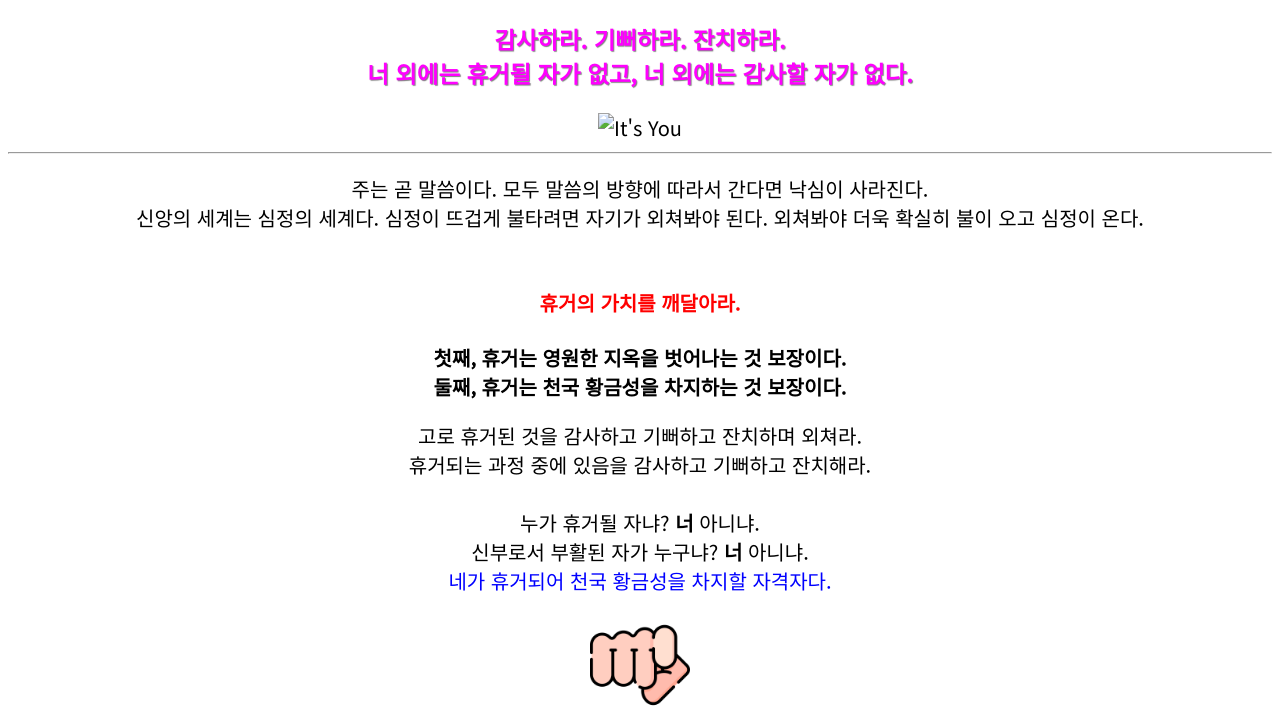
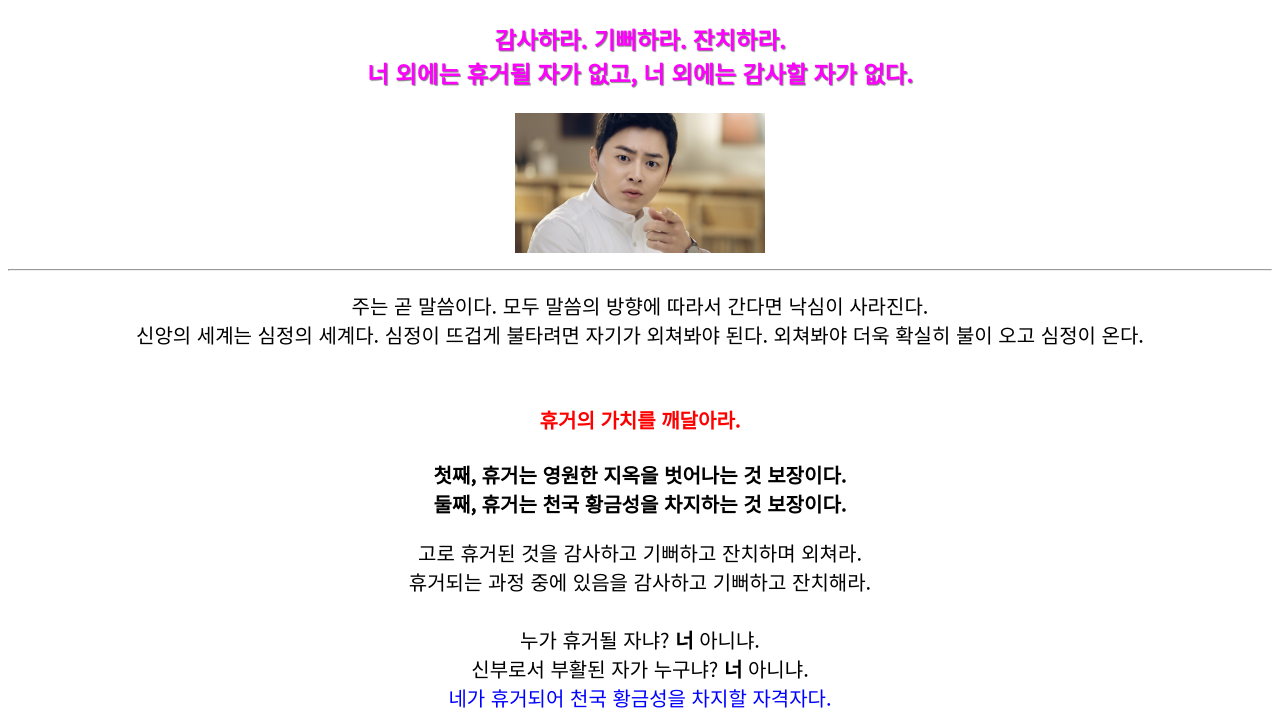
Before and after one commit to KingChovoKim/github.io, a plain HTML site: page index.html in a window 1280 px wide. Shown: the part 72-800 px from the top of the page. Drawn offline with Linux system fonts and the light colour scheme.

Commit message:
Update index.html

```diff
--- a/index.html
+++ b/index.html
@@ -26,7 +26,7 @@
 <h2>2015. 04. 19. 주일 말씀</h2>
 <h3>감사하라. 기뻐하라. 잔치하라.<br>너 외에는 휴거될 자가 없고, 너 외에는 감사할 자가 없다.</h3>
 
-<img src="you.jpg" alt="It's You" width="250"><br><hr/>
+<img src="you.png" alt="It's You" width="250"><br><hr/>
 
 <p>주는 곧 말씀이다. 모두 말씀의 방향에 따라서 간다면 낙심이 사라진다.<br>
 신앙의 세계는 심정의 세계다. 심정이 뜨겁게 불타려면 자기가 외쳐봐야 된다. 외쳐봐야 더욱 확실히 불이 오고 심정이 온다.</p>
```
